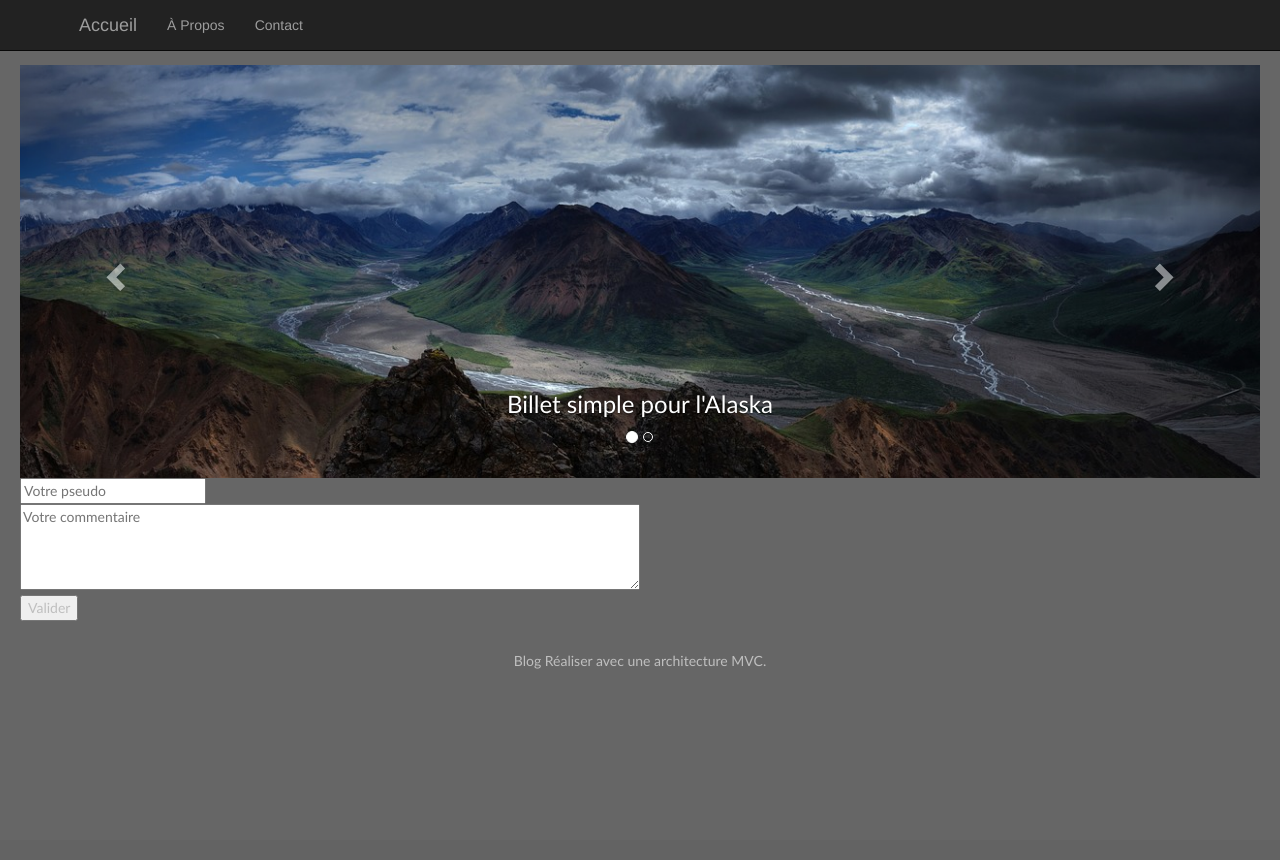
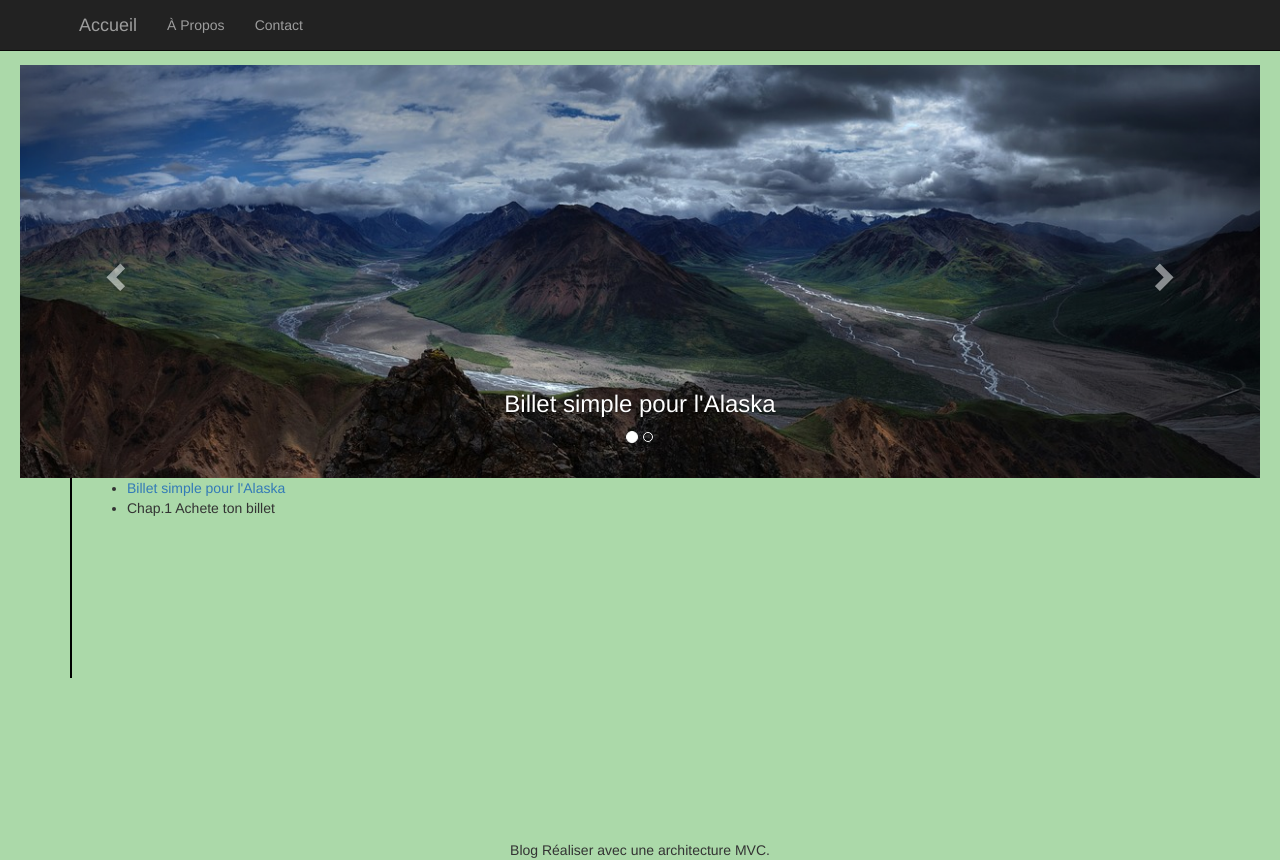
Before and after one commit to Fcoupe/Projet_3, a PHP site: page / in a window 1280 px wide. Before the commit the page ends 669 px from the top, so only its background shows below. Run offline with PHP 8.4, Linux system fonts and the light colour scheme; data that the repository does not hold is empty; some libraries are stand-ins or nearby versions.

Commit message:
Reglage template page d'accueil

```diff
--- a/assets/css/style.css
+++ b/assets/css/style.css
@@ -2,9 +2,9 @@ html, body {
     height: 100%;
 }
 
-body, header {
+body {
     color: #bfbfbf;
-    background: #666;
+    background: #567356;
     font-family: 'Futura-Medium', 'Futura', 'Trebuchet MS', sans-serif;
 }
 
@@ -18,12 +18,13 @@ img {
 
 .titreBillet {
     margin-bottom : 0px;
+    color: #000;
 }
 
 
 #container {
     min-height: 100%;  /* Voir commentaire sur html et body plus haut */
-    background: #666;
+    background: #ABD9A9;
     width: 100%;
     margin: auto;    /* Permet de centrer la div */
     text-align: justify;
@@ -34,8 +35,13 @@ img {
     margin-bottom : 30px;
 }
 
-#titreBlog, #piedBlog {
+#titreBlog, #footer {
     text-align: center;
+}
+
+#footer {
+    text-align: center;
+    background: #ABD9A9;
 }
 
 #titreReponses {
@@ -67,3 +73,8 @@ img {
 #myCarousel {
     margin-top: 20px;
 }
+
+#latestPost {
+    border-left: solid 2px black;
+    min-height: 200px;
+}
--- a/view/temp.php
+++ b/view/temp.php
@@ -3,8 +3,9 @@
 <head>
 	<meta charset="utf-8" />
 	<link rel="stylesheet"  href="assets/css/style.css">
-	<link rel="stylesheet" type="text/css" href="assets/bootstrap/css//bootstrap.css">
-	<link href='http://fonts.googleapis.com/css?family=Bitter' rel='stylesheet' type='text/css'>
+
+	<link href="https://maxcdn.bootstrapcdn.com/bootstrap/3.3.1/css/bootstrap.min.css" rel="stylesheet">
+	<link href="https://maxcdn.bootstrapcdn.com/font-awesome/4.3.0/css/font-awesome.min.css" rel="stylesheet">
 	<title><?= $title ?></title> <!-- Element spécifique au titre ! -->
 </head>
 <body>
@@ -35,17 +36,19 @@
 
 		<!-- Fin Navigation -->
 
-	</header>
+
 	<br /><br />
 
-<div id="container">
 
-	<header>
+
+
 	<!-- Corps de page -->
-	<div id="contenu">
+	<div id="container" class="col-lg-9">
 				<?= $content ?> <!-- Variable renvoyant le contenu -->
 	</div>
-	<footer id="piedBlog">
+
+
+	<footer id="footer">
 				Blog Réaliser avec une architecture MVC.
 	</footer>
 </div></body>
--- a/view/view_home.php
+++ b/view/view_home.php
@@ -32,9 +32,13 @@
 	<script src="assets/js/jquery.js"></script>
 	<script src="assets/js/bootstrap.js"></script>
 
+<div class="container">
+	<div class="row">
+		<div class="col-sm-12 col-md-12 col-lg-12">
 			<?php foreach ($billets as $billet): ?>
-	<article>
+				<article class="col-sm-9 col-md-9 col-lg-9">
 					<header>
+						<br />
 						<a href="<?= "index.php?action=billet&id=" . $billet['id'] ?>">
 						<h1 class="titreBillet"><?= $billet['title'] ?></h1>
 						</a>
@@ -44,18 +48,14 @@
 					<p><?= $billet['content'] ?></p>
 				</article>
 
-	<hr />
 			<?php endforeach; ?>
 
-<article>
-		<form method="post" action="index.php?action=addBil">
-    <input id="auteur" name="author" type="text" placeholder="Votre pseudo"
-           required /><br />
-    <textarea id="txtBillet" name="content" rows="4"
-              placeholder="Votre commentaire" required></textarea><br />
-
-    <input type="submit" value="Valider" />
-
-
-</form>
-</article>
+			<div id="latestPost" class=" col-sm-3 col-md-3 col-lg-3">
+				<ul>
+					<li><a href="index.php?action=billet&id=1">Billet simple pour l'Alaska</a></li>
+					<li>Chap.1 Achete ton billet</li>
+				</ul>
+			</div>
+		</div>
+	</div>
+</div>
```
Lines whose indentation alone changed are shown as unchanged.
